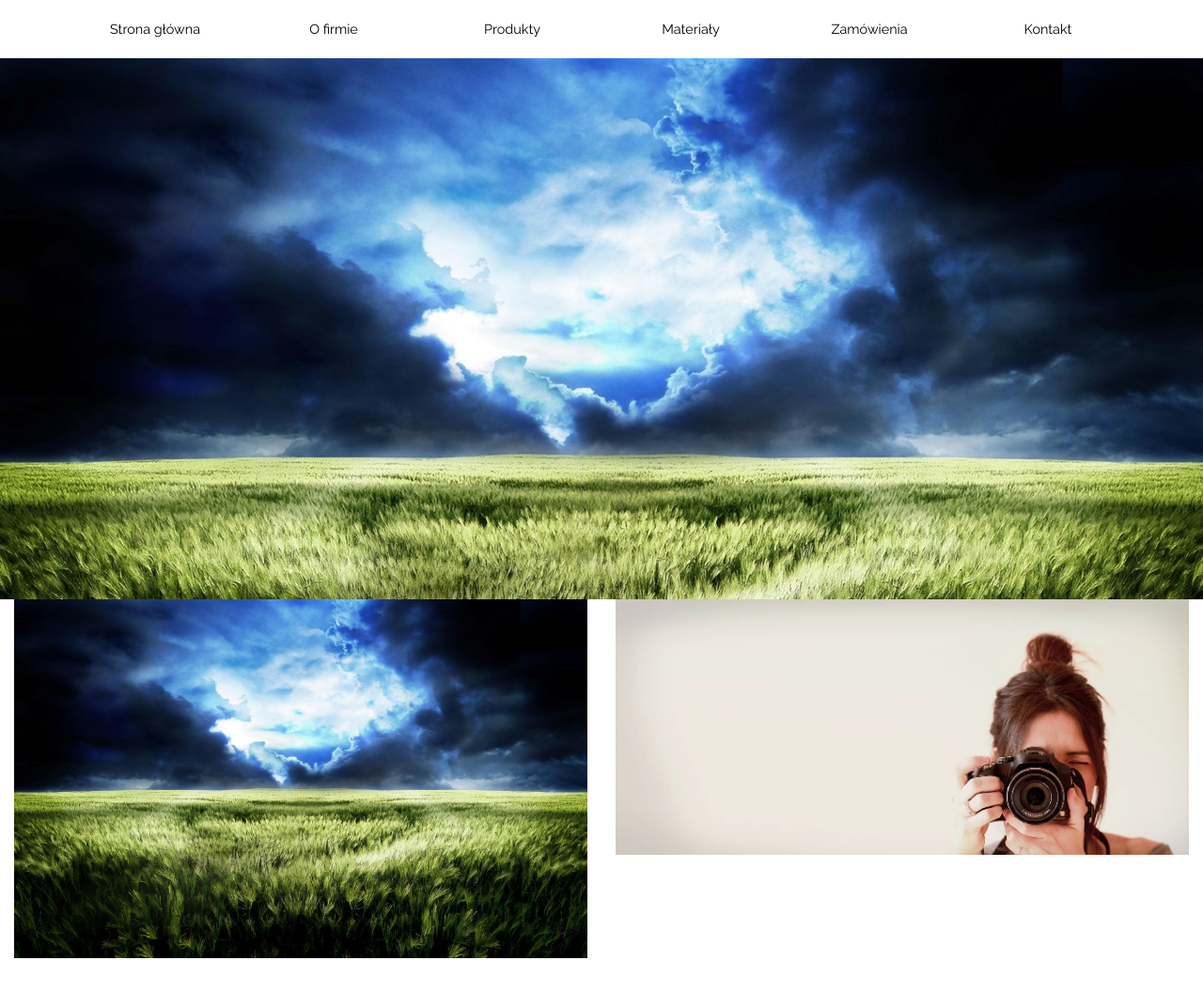
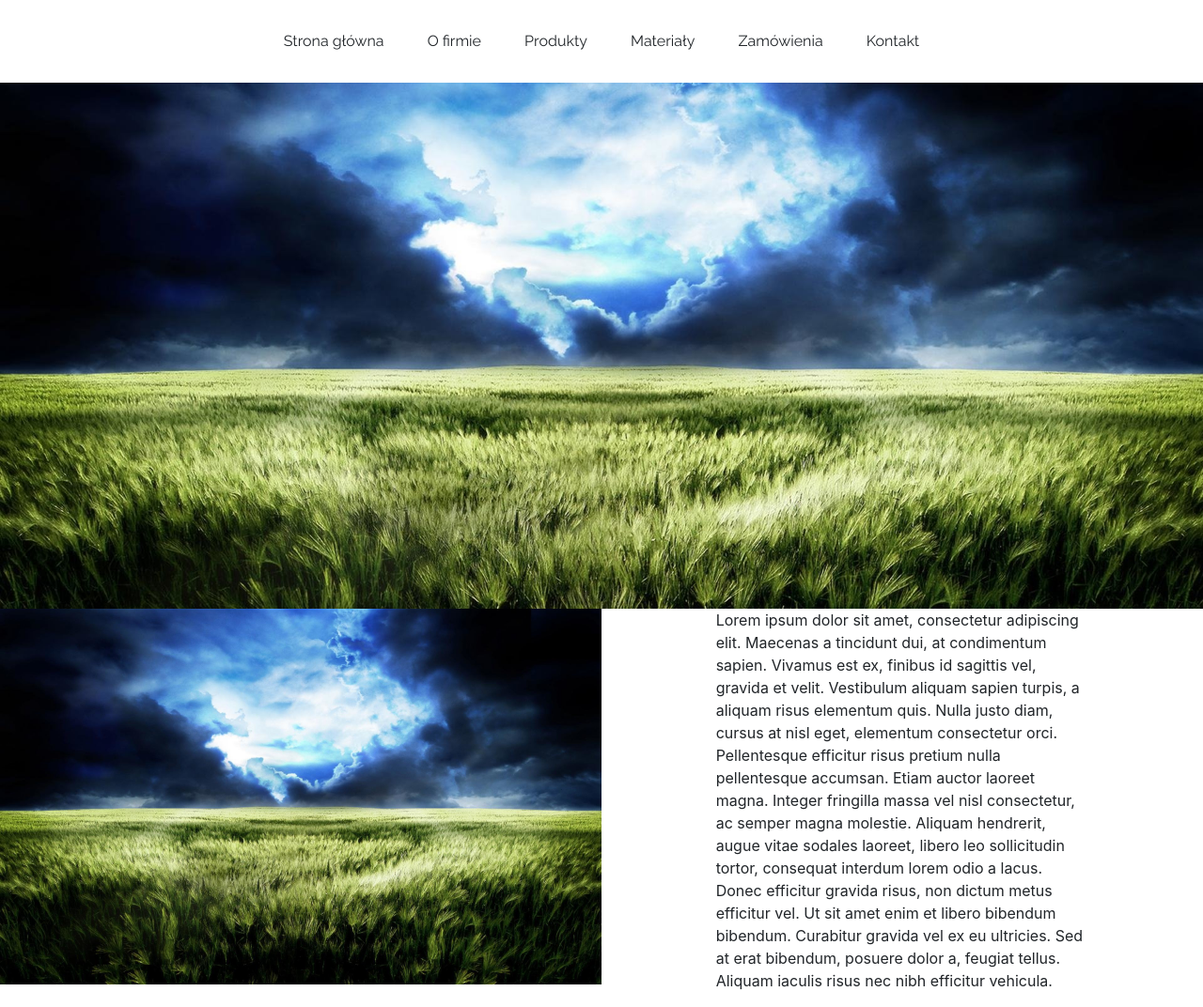
Before and after one commit to Kijanekk/Domidecor, a plain HTML site: page index.html in a window 1280 px wide. Shown: the whole page at 94% size. Before the commit the page ends 1020 px from the top, so only its background shows below. Drawn offline with nearby package versions, Linux system fonts and the light colour scheme.

Commit message:
Refactor

```diff
--- /dev/null
+++ b/css/main.css
@@ -0,0 +1,50 @@
+@import url('https://fonts.googleapis.com/css?family=Raleway');
+
+/* GENERIC */
+
+.list-inline {
+  margin: 0;
+  padding: 0;
+}
+
+/* NAV */
+
+.nav {
+  font-family: 'Raleway', sans-serif;
+  padding: 2rem 0;
+}
+
+.menu-link {
+  border: 0.1rem solid rgba(0, 0, 0, 0);
+  cursor: pointer;
+  height: 100%;
+  padding: 0.6rem 1rem;
+  transition: all 300ms;
+  width: 100%;
+}
+
+.menu-link:hover {
+  border-color: rgba(0, 0, 0, 1);
+}
+
+/* HEADER */
+
+.header {
+  background-attachment: fixed;
+  background-image: url('../img/header-background.jpg');
+  background-position: center;
+  background-size: cover;
+  min-height: 70vh;
+}
+
+/* ABOUT */
+
+.image-container {
+  padding: 0;
+}
+
+.about-text-container {
+  align-items: center;
+  display: flex;
+  justify-content: center;
+}
--- a/index.html
+++ b/index.html
@@ -1,39 +1,73 @@
 <!DOCTYPE html>
 <html lang="pl">
+
 <head>
   <meta charset="utf-8">
+  <meta http-equiv="x-ua-compatible" content="ie=edge">
+  <meta name="viewport" content="width=device-width, initial-scale=1, shrink-to-fit=no">
+
   <title>Domidecor</title>
+
+  <!-- CSS -->
   <link rel="stylesheet" href="https://maxcdn.bootstrapcdn.com/bootstrap/4.0.0/css/bootstrap.min.css">
-    <link rel="stylesheet" href="main.css">
+  <link rel="stylesheet" href="css/main.css">
 </head>
+
 <body>
-    <nav class="d-flex align-items-center">
+
+  <nav class="nav">
     <div class="container">
       <div class="row justify-content-center">
-            <a class="btn btn-primary col-2">Strona główna</a>
-            <a class="btn btn-primary col-2">O firmie</a>
-            <a class="btn btn-primary col-2">Produkty</a>
-            <a class="btn btn-primary col-2">Materiały</a>
-            <a class="btn btn-primary col-2">Zamówienia</a>
-            <a class="btn btn-primary col-2">Kontakt</a>
+        <ul class="list-inline">
+
+          <li class="list-inline-item"><a class="menu-link">Strona główna</a></li>
+
+          <li class="list-inline-item"><a class="menu-link">O firmie</a></li>
+
+          <li class="list-inline-item"><a class="menu-link">Produkty</a></li>
+
+          <li class="list-inline-item"><a class="menu-link">Materiały</a></li>
+
+          <li class="list-inline-item"><a class="menu-link">Zamówienia</a></li>
+
+          <li class="list-inline-item"><a class="menu-link">Kontakt</a></li>
+
+        </ul>
       </div>
     </div>
   </nav>
 
-    <section class="logo">
-      <div class="container">
+  <header class="header">
+    <!-- TODO -->
+  </header>
+
+  <section class="about">
+    <div class="container-fluid">
       <div class="row">
+
+        <div class="col-6 image-container">
+          <img class="img-fluid" src="img/header-background.jpg">
+        </div>
+
+        <div class="col-4 offset-1 about-text-container">
+
+          <p>
+              Lorem ipsum dolor sit amet, consectetur adipiscing elit. Maecenas a tincidunt dui, at condimentum sapien.
+              Vivamus est ex, finibus id sagittis vel, gravida et velit. Vestibulum aliquam sapien turpis, a aliquam
+              risus elementum quis. Nulla justo diam, cursus at nisl eget, elementum consectetur orci. Pellentesque
+              efficitur risus pretium nulla pellentesque accumsan. Etiam auctor laoreet magna. Integer fringilla massa
+              vel nisl consectetur, ac semper magna molestie. Aliquam hendrerit, augue vitae sodales laoreet, libero
+              leo sollicitudin tortor, consequat interdum lorem odio a lacus. Donec efficitur gravida risus, non dictum
+              metus efficitur vel. Ut sit amet enim et libero bibendum bibendum. Curabitur gravida vel ex eu ultricies.
+              Sed at erat bibendum, posuere dolor a, feugiat tellus. Aliquam iaculis risus nec nibh efficitur vehicula.
+          </p>
+
+        </div>
+
       </div>
     </div>
   </section>
 
-    <section class="about">
-      <div class="container-fluid">
-        <div class="row">
-          <div class="col-6"><img class="img-fluid" src="jpg.jpg"></div>
-          <div class="col-6 abouttext"><img class="img-fluid" src="grafika.jpg"></div>
-        </div>
-      </div>
-    </section>
 </body>
+
 </html>
--- a/main.css
+++ /dev/null
@@ -1,38 +0,0 @@
-@import url('https://fonts.googleapis.com/css?family=Raleway');
-
-nav {
-  background-color: white;
-  padding: 0.5rem 0;
-  font-family: 'Raleway', sans-serif;
-}
-
-.btn-primary,
-.btn-primary:active {
-  margin-top: 0.4rem;
-  margin-bottom: 0.4rem;
-  background-color: white !important;
-  color: black !important;
-  border: 0px;
-  border-radius: 0px;
-  font-size: 0.9em;
-}
-
-.btn-primary:hover {
-  background-color: white;
-  border: 0.1rem solid black !important;
-  margin-top: 0.3rem;
-  margin-bottom: 0.3rem;
-}
-
-.logo {
-  padding-top: 18rem;
-  padding-bottom: 18rem;
-  background-image: url('jpg.jpg');
-  background-attachment: fixed;
-  background-size: cover;
-}
-
-.about {
-padding: 0;
-margin: 0px;
-}
```
Also changed, not shown: grafika.jpg (deleted), img/header-background.jpg (renamed from jpg.JPG), 1 other file. Lines whose indentation alone changed are shown as unchanged.
